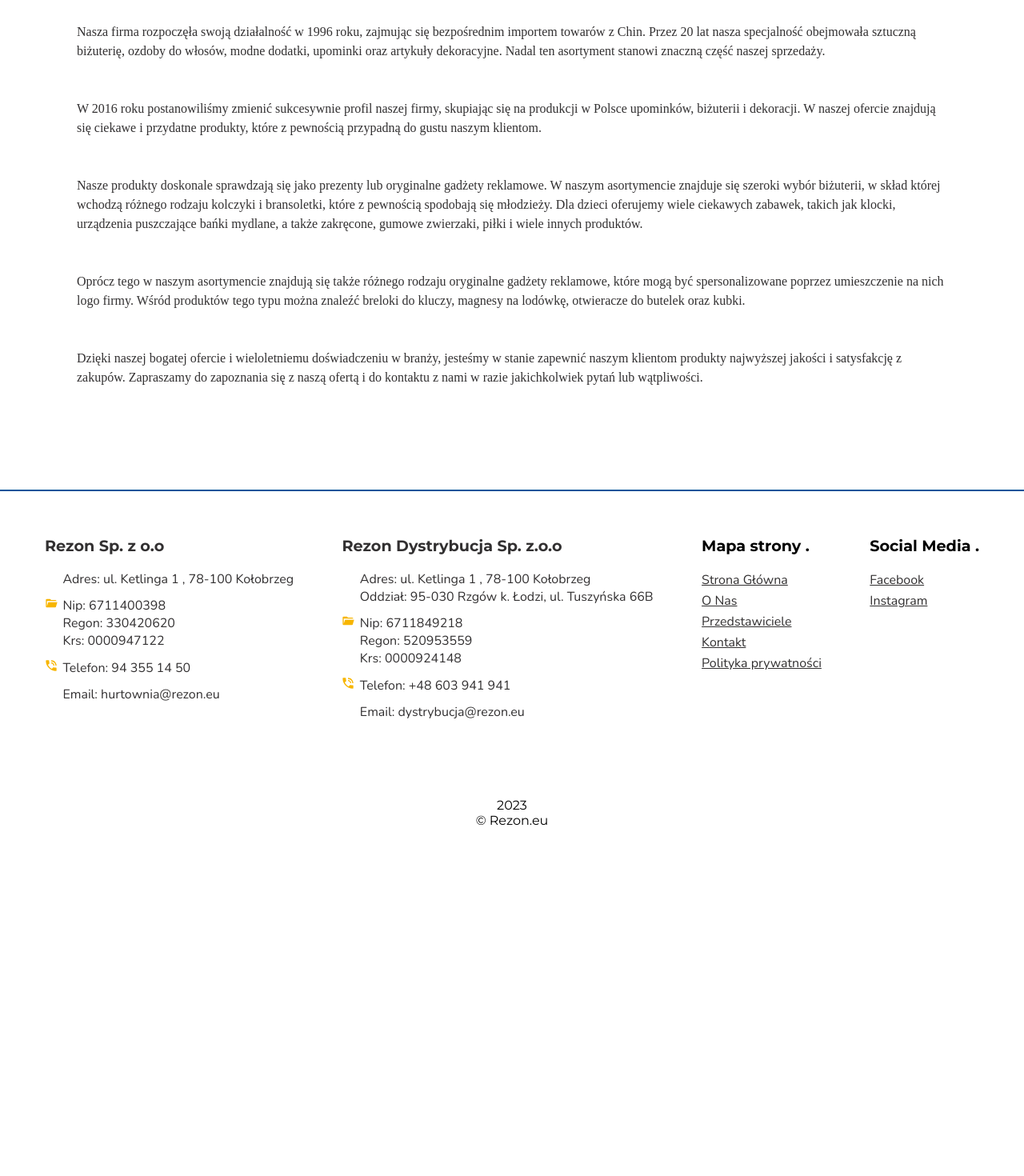
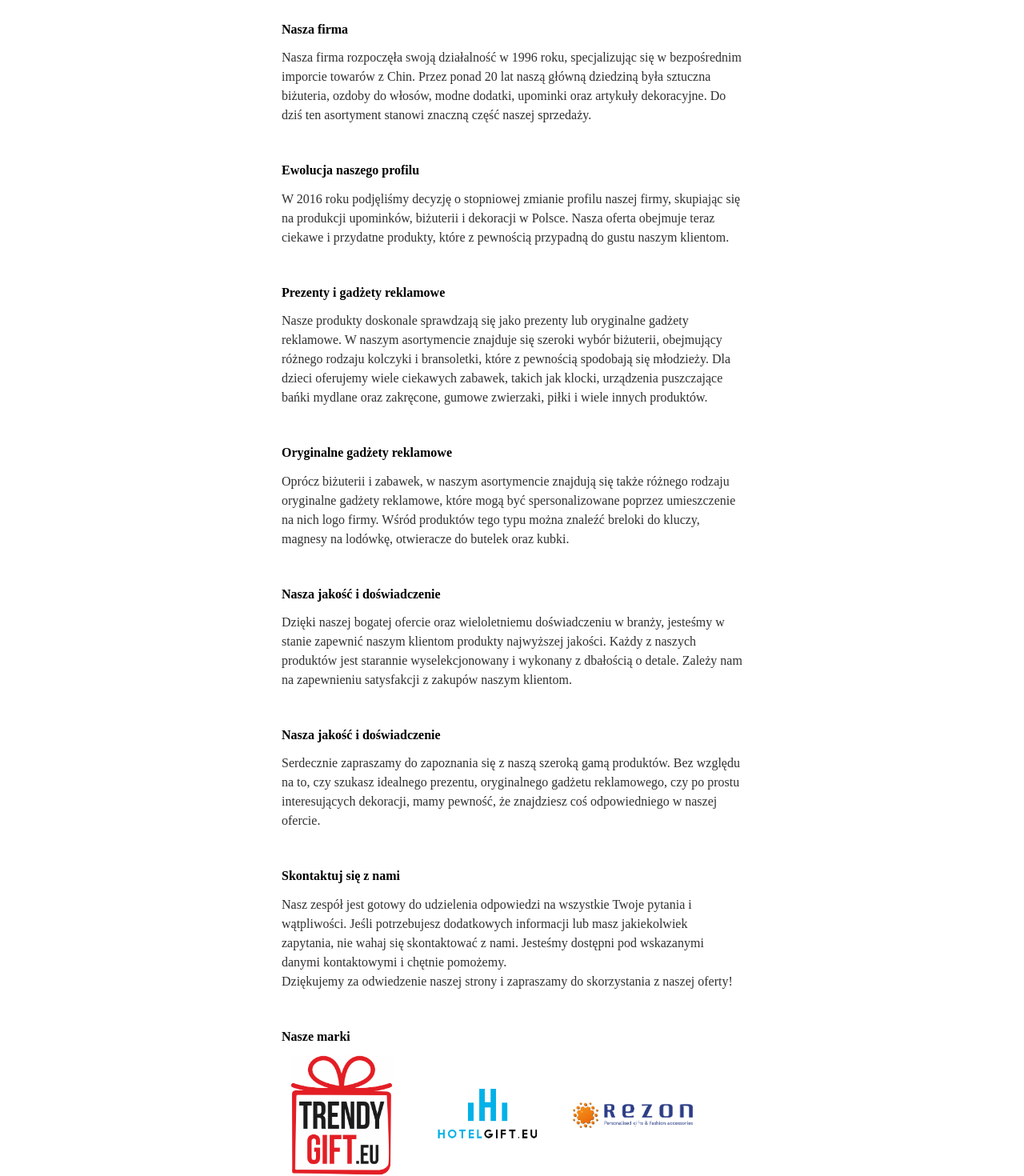
Before and after one commit to marcinzygan/rezon-product-catalogue, a Next.js app: page /o_nas in a window 1280 px wide. Shown: the part 240-1710 px from the top of the page at 80% size. Before the commit the page ends 1307 px from the top, so only its background shows below. Built offline with nearby package versions, Linux system fonts and the light colour scheme; some icons are missing.

Commit message:
added about section

```diff
--- a/src/pages/o_nas.js
+++ b/src/pages/o_nas.js
@@ -8,41 +8,96 @@
         heading={"O nas"}
         subHeading={"Krótka historia naszej firmy"}
       />
-
+      <div className={classes.section__wrapper}>
+        <div>
+          <h4 className={classes.h4__txt}>Nasza firma</h4>
           <p className={classes.text}>
-        Nasza firma rozpoczęła swoją działalność w 1996 roku, zajmując się
-        bezpośrednim importem towarów z Chin. Przez 20 lat nasza specjalność
-        obejmowała sztuczną biżuterię, ozdoby do włosów, modne dodatki, upominki
-        oraz artykuły dekoracyjne. Nadal ten asortyment stanowi znaczną część
-        naszej sprzedaży.
+            Nasza firma rozpoczęła swoją działalność w 1996 roku, specjalizując
+            się w bezpośrednim imporcie towarów z Chin. Przez ponad 20 lat naszą
+            główną dziedziną była sztuczna biżuteria, ozdoby do włosów, modne
+            dodatki, upominki oraz artykuły dekoracyjne. Do dziś ten asortyment
+            stanowi znaczną część naszej sprzedaży.
           </p>
+        </div>
+        <div>
+          <h4 className={classes.h4__txt}>Ewolucja naszego profilu</h4>
           <p className={classes.text}>
-        W 2016 roku postanowiliśmy zmienić sukcesywnie profil naszej firmy,
-        skupiając się na produkcji w Polsce upominków, biżuterii i dekoracji. W
-        naszej ofercie znajdują się ciekawe i przydatne produkty, które z
-        pewnością przypadną do gustu naszym klientom.
+            W 2016 roku podjęliśmy decyzję o stopniowej zmianie profilu naszej
+            firmy, skupiając się na produkcji upominków, biżuterii i dekoracji w
+            Polsce. Nasza oferta obejmuje teraz ciekawe i przydatne produkty,
+            które z pewnością przypadną do gustu naszym klientom.
           </p>
+        </div>
+        <div>
+          <h4 className={classes.h4__txt}>Prezenty i gadżety reklamowe</h4>
           <p className={classes.text}>
             Nasze produkty doskonale sprawdzają się jako prezenty lub oryginalne
             gadżety reklamowe. W naszym asortymencie znajduje się szeroki wybór
-        biżuterii, w skład której wchodzą różnego rodzaju kolczyki i
-        bransoletki, które z pewnością spodobają się młodzieży. Dla dzieci
-        oferujemy wiele ciekawych zabawek, takich jak klocki, urządzenia
-        puszczające bańki mydlane, a także zakręcone, gumowe zwierzaki, piłki i
-        wiele innych produktów.
+            biżuterii, obejmujący różnego rodzaju kolczyki i bransoletki, które
+            z pewnością spodobają się młodzieży. Dla dzieci oferujemy wiele
+            ciekawych zabawek, takich jak klocki, urządzenia puszczające bańki
+            mydlane oraz zakręcone, gumowe zwierzaki, piłki i wiele innych
+            produktów.
           </p>
+        </div>
+        <div>
+          <h4 className={classes.h4__txt}>Oryginalne gadżety reklamowe</h4>
           <p className={classes.text}>
-        Oprócz tego w naszym asortymencie znajdują się także różnego rodzaju
-        oryginalne gadżety reklamowe, które mogą być spersonalizowane poprzez
-        umieszczenie na nich logo firmy. Wśród produktów tego typu można znaleźć
-        breloki do kluczy, magnesy na lodówkę, otwieracze do butelek oraz kubki.
+            Oprócz biżuterii i zabawek, w naszym asortymencie znajdują się także
+            różnego rodzaju oryginalne gadżety reklamowe, które mogą być
+            spersonalizowane poprzez umieszczenie na nich logo firmy. Wśród
+            produktów tego typu można znaleźć breloki do kluczy, magnesy na
+            lodówkę, otwieracze do butelek oraz kubki.
           </p>
+        </div>
+        <div>
+          <h4 className={classes.h4__txt}>Nasza jakość i doświadczenie</h4>
           <p className={classes.text}>
-        Dzięki naszej bogatej ofercie i wieloletniemu doświadczeniu w branży,
-        jesteśmy w stanie zapewnić naszym klientom produkty najwyższej jakości i
-        satysfakcję z zakupów. Zapraszamy do zapoznania się z naszą ofertą i do
-        kontaktu z nami w razie jakichkolwiek pytań lub wątpliwości.
+            Dzięki naszej bogatej ofercie oraz wieloletniemu doświadczeniu w
+            branży, jesteśmy w stanie zapewnić naszym klientom produkty
+            najwyższej jakości. Każdy z naszych produktów jest starannie
+            wyselekcjonowany i wykonany z dbałością o detale. Zależy nam na
+            zapewnieniu satysfakcji z zakupów naszym klientom.
           </p>
+        </div>
+        <div>
+          <h4 className={classes.h4__txt}>Nasza jakość i doświadczenie</h4>
+          <p className={classes.text}>
+            Serdecznie zapraszamy do zapoznania się z naszą szeroką gamą
+            produktów. Bez względu na to, czy szukasz idealnego prezentu,
+            oryginalnego gadżetu reklamowego, czy po prostu interesujących
+            dekoracji, mamy pewność, że znajdziesz coś odpowiedniego w naszej
+            ofercie.
+          </p>
+        </div>
+        <div>
+          <h4 className={classes.h4__txt}>Skontaktuj się z nami</h4>
+          <p className={classes.text}>
+            Nasz zespół jest gotowy do udzielenia odpowiedzi na wszystkie Twoje
+            pytania i wątpliwości. Jeśli potrzebujesz dodatkowych informacji lub
+            masz jakiekolwiek zapytania, nie wahaj się skontaktować z nami.
+            Jesteśmy dostępni pod wskazanymi danymi kontaktowymi i chętnie
+            pomożemy.<br></br>
+            Dziękujemy za odwiedzenie naszej strony i zapraszamy do skorzystania
+            z naszej oferty!
+          </p>
+        </div>
+        <div className={classes.marki__wrapper}>
+          <h4 className={classes.h4__txt}>Nasze marki</h4>
+
+          <div className={classes.logo__container}>
+            <a href="https://trendygift.eu">
+              <img className={classes.logo} src="./logo_trendy.png"></img>
+            </a>
+            <a href="https://hotelgift.eu">
+              <img className={classes.logo} src="./logo_hotel.jpg"></img>
+            </a>
+            <a href="https://rezon.eu">
+              <img className={classes.logo} src="./logo.png"></img>
+            </a>
+          </div>
+        </div>
+      </div>
     </main>
   );
 };
--- a/src/styles/oNas.module.css
+++ b/src/styles/oNas.module.css
@@ -9,6 +9,9 @@
   text-align: center;
   padding-bottom: 3rem;
 }
+.h4__txt {
+  padding-bottom: 0.9rem;
+}
 .text {
   font-family: var(--ff-rebular);
   font-size: var(--fs-text);
@@ -18,6 +21,29 @@
 }
 .text__span {
   font-weight: var(--fw-bold);
+}
+.marki__wrapper {
+  width: 100%;
+}
+.section__wrapper {
+  display: flex;
+  flex-direction: column;
+  align-items: center;
+  justify-content: center;
+  max-width: 36rem;
+  margin: 0 auto;
+}
+.logo__container {
+  display: flex;
+  flex-direction: row;
+  justify-content: flex-start;
+  align-items: center;
+  gap: 2rem;
+}
+.logo {
+  width: 150px;
+  height: 150px;
+  object-fit: contain;
 }
 @media (min-width: 1000px) {
   /* .main {
```
Also changed, not shown: public/logo_hotel.jpg (added), public/logo_trendy.png (added). Lines whose indentation alone changed are shown as unchanged.
